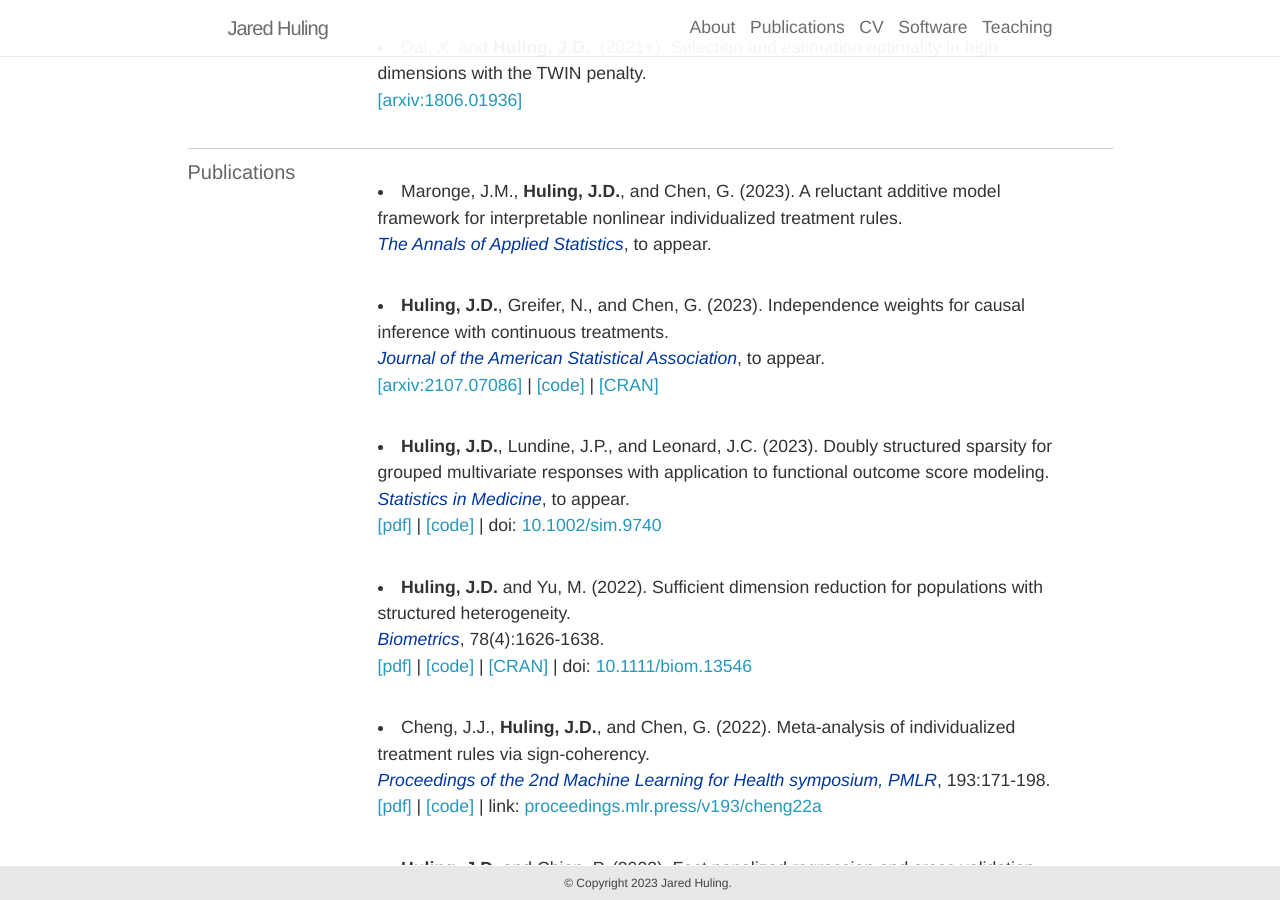
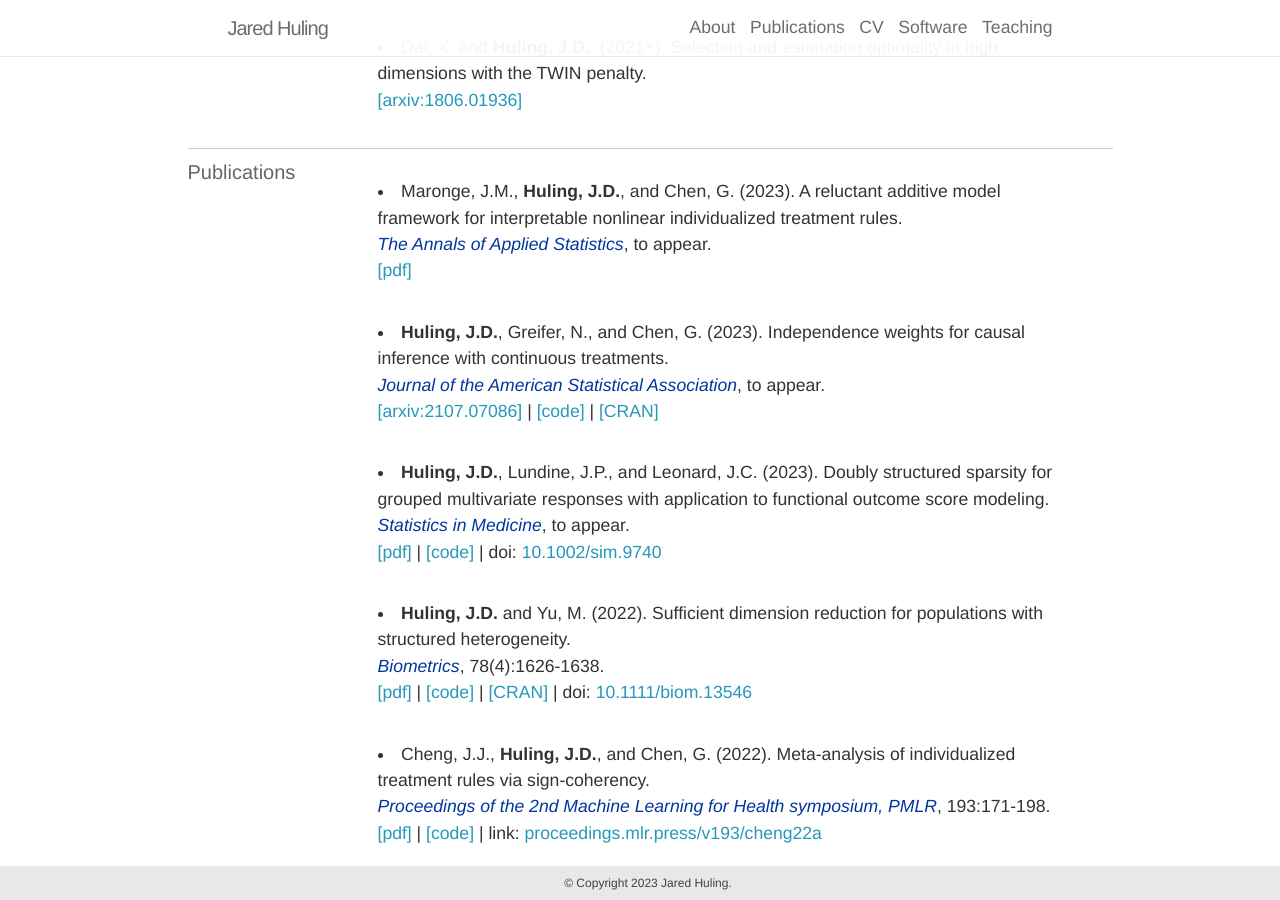
Before and after one commit to jaredhuling/jaredhuling.github.io, a Jekyll site: the page built from _pages/publications.md, in a window 1280 px wide and 900 px high, scrolled down 378 px. Built offline with Jekyll 4.4.1, drawn with Linux system fonts in a browser that asks for light colours; nearby versions of some CDN libraries.

Commit message:
pdf link

```diff
--- a/_pages/publications.md
+++ b/_pages/publications.md
@@ -62,6 +62,8 @@ years: [2018, 2017, 2016]
           Maronge, J.M., <author>Huling, J.D.</author>, and Chen, G. (2023).
             A reluctant additive model framework for interpretable nonlinear individualized treatment rules. <br>
             <journal>The Annals of Applied Statistics</journal>, to appear.
+            <br>
+            <a href="https://www.e-publications.org/ims/submission/AOAS/user/submissionFile/54267?confirm=40d2968b">[pdf]</a>
         </p>
 
         <p class="bibliography">
```
